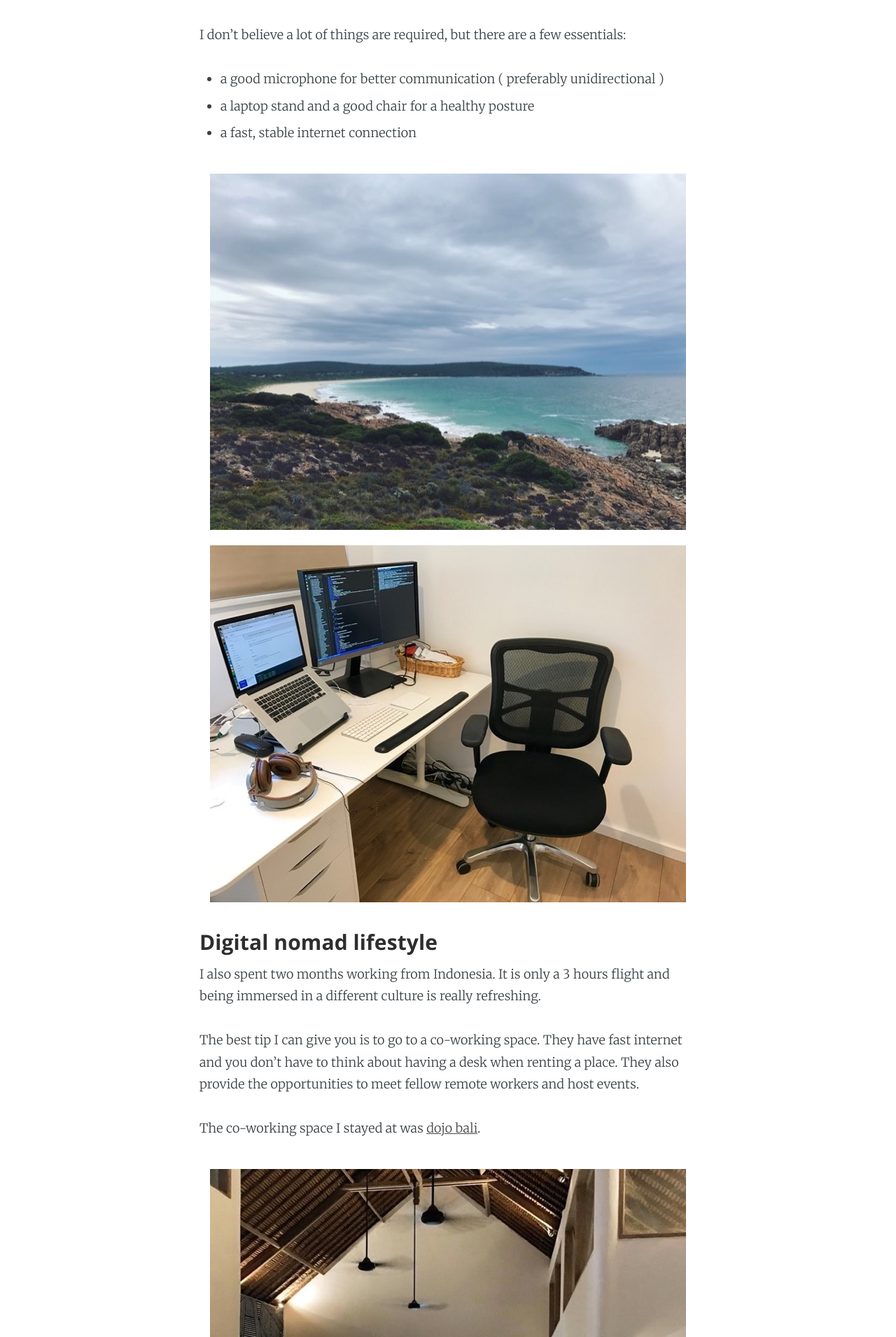
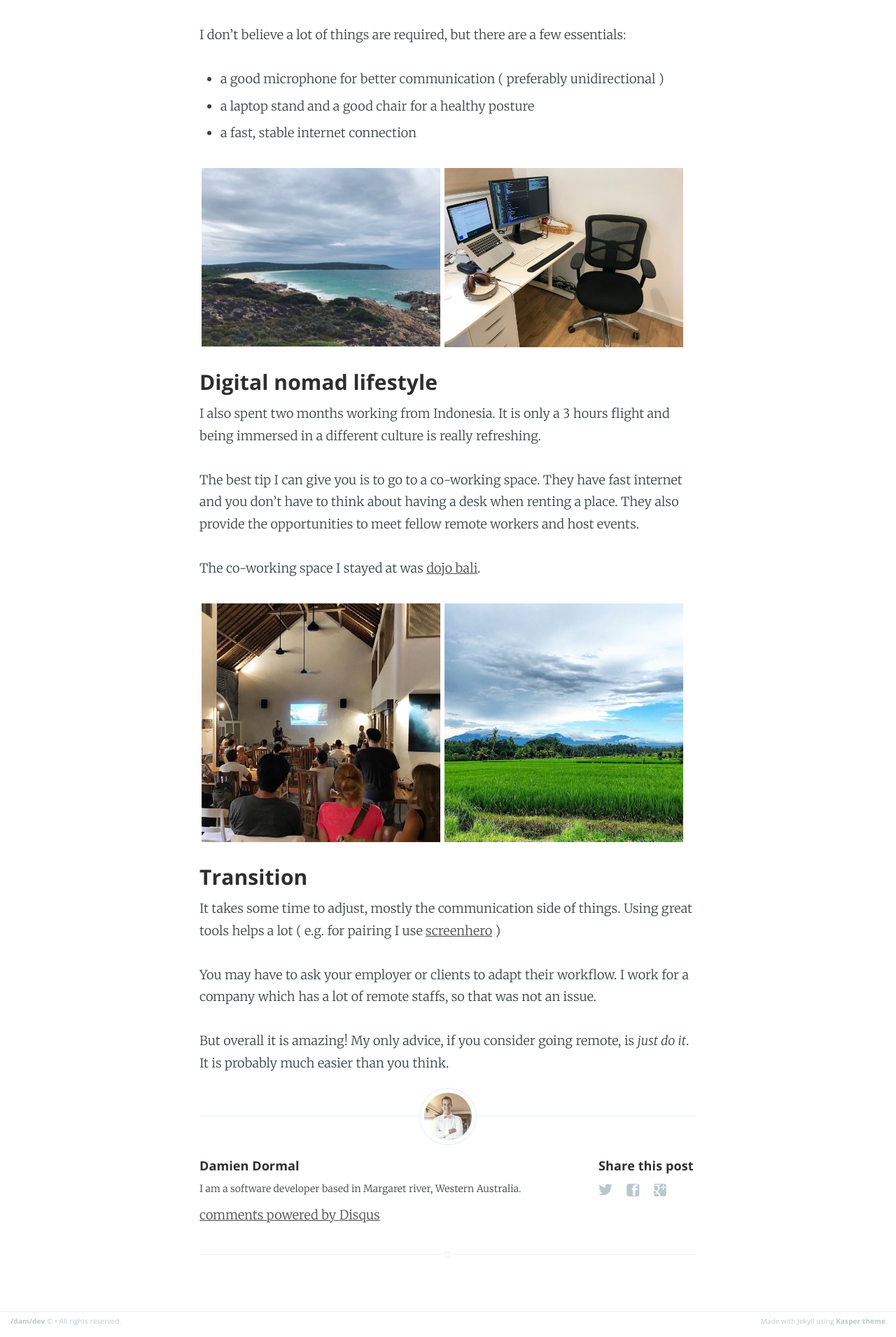
Before and after one commit to damsonn/damsonn.github.io, a Jekyll site: the page built from _posts/2017-03-02-remote-work.md, in a window 1280 px wide. Shown: the part 619-2529 px from the top of the page at 70% size. Built offline with Jekyll 4.4.1, drawn with Linux system fonts in a browser that asks for light colours; comment, search, counter and statistics services are not loaded.

Commit message:
fix responsive img

```diff
--- a/assets/css/main.scss
+++ b/assets/css/main.scss
@@ -13,7 +13,7 @@
 	padding-bottom: 30px;
 }
 
-.post-content .full-img {
+.post-content img {
 	width: 48%;
 	padding: 3px;
 	margin: 0px;
@@ -22,7 +22,7 @@
 
 /* small screen */
 @media only screen and (max-device-width: 700px) {
-	.post-content .full-img {
+	.post-content  img {
 		width: 98%;
  	}
 }
```
